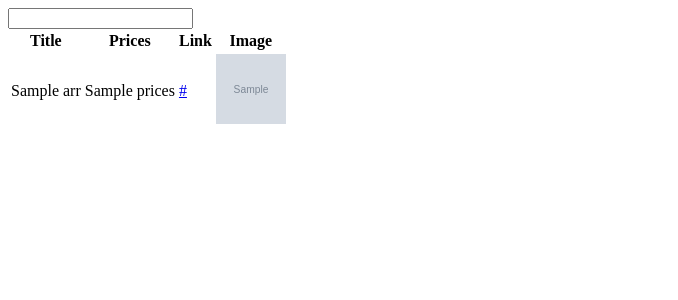
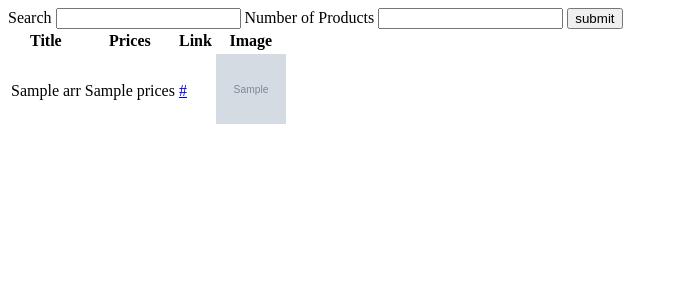
Before and after one commit to Q-Solutions/Google-Scrapper, a Flask app: template templates/index.html in a window 1280 px wide. Shown: the top 300 px of the page, without its empty margins (0-678 px from the left). Run offline with Flask 2, Linux system fonts and the light colour scheme; the template is opened without the code that fills it: values that come from a table or form of the project are taken from there, most other values are stand-ins (such as "Sample title", 1, 10 or a date in 2020); grey boxes marked "Sample" are stand-in pictures.

Commit message:
second commit

```diff
--- a/forms.py
+++ b/forms.py
@@ -1,7 +1,8 @@
 from flask_wtf import FlaskForm
-from flask import session
-from wtforms import StringField
+from wtforms import StringField, IntegerField, SubmitField
 from wtforms.validators import DataRequired
 
-class AddHours(FlaskForm):
-    pass
+class Search(FlaskForm):
+    search = StringField('Search', validators=[(DataRequired())])
+    count = IntegerField('Number of Products', validators=[(DataRequired())])
+    submit = SubmitField('submit')
--- a/main.py
+++ b/main.py
@@ -1,59 +1,67 @@
 from flask import render_template,request
 import requests, json
+from forms import Search
 from bs4 import BeautifulSoup
 from config import scrapper
 
 @scrapper.route('/',methods=['GET','POST'])
 def index():
+    form = Search()
     if request.method == "POST":
-        query = request.form["search"]
+        query = request.form.get("search")
+        count = form.count.data
         query = query.replace(' ', '+')
-        results = query_search(query)
-        # final_arr = []
-        # while True:
-            # final_arr += results
-            # if (len(list) > 100):
-            #     break
-        return render_template('index.html', arr=results)
-    return render_template('index.html')
+        final_arr = []
+        while True:
+            results = query_search(query, count)
+            final_arr += results
+            if (len(final_arr) > 100):
+                break
+        print("final count: ", len(final_arr))
+        return render_template('index.html',form=form, arr=final_arr)
+    return render_template('index.html', form=form)
 
-@scrapper.route('/api',methods=['GET','POST'])
+@scrapper.route('/api/search',methods=['GET','POST'])
 def api():
-    query = request.args.get('search')
+    query = request.args.get('k')
     count = request.args.get('count')
+    count = int(count)
     query = query.replace(' ', '+')
-    # final_arr = []
-    # while True:
-    results = query_search(query)
-    # final_arr += results
-    # if (len(list) > 100):
-    #     break
-    result_json = json.dumps(results)
+    final_arr = []
+    while True:
+        results = query_search(query, count)
+        final_arr += results
+        if (len(final_arr) > count):
+            break
+    result_json = json.dumps(final_arr)
+    print("final count: ",len(final_arr))
     return result_json
 
-def query_search(query):
+def query_search(query, count):
     results = []
-    URL = f"https://shopping.google.com/search?q={query}"
+    URL = f"https://shopping.google.com/search?q={query}&start={count}"
     USER_AGENT = "Mozilla/5.0 (Macintosh; Intel Mac OS X 10.14; rv:65.0) Gecko/20100101 Firefox/65.0"
     headers = {"user-agent": USER_AGENT}
     resp = requests.get(URL, headers=headers)
-    print(resp)
     if resp.status_code == 200:
         soup = BeautifulSoup(resp.content, "html.parser")
         for g in soup.find_all('article'):
             anchors = g.find_all('a')
             arr = g.find_all('div')
-            link = anchors[0]['href']
-            prices = anchors[0].find('div').find('span').text
-            title = arr[4].find('div').text
-            img = arr[2].find('img')['src']
-            item = {
-                "prices": prices,
-                "link": link,
-                "title": title,
-                "image": img
-            }
-            results.append(item)
+            try:
+                link = anchors[0]['href']
+                title = arr[4].find('div').text
+                prices = anchors[0].find('div').find('div').find('div').text
+                img = arr[2].find('img')['src']
+                item = {
+                    "title": title,
+                    "prices": prices,
+                    "link": link,
+                    "image": img
+                }
+                results.append(item)
+            except Exception as e:
+                print(e)
     return results
 
 
--- a/templates/index.html
+++ b/templates/index.html
@@ -5,8 +5,14 @@
     <title>Scrapper</title>
 </head>
 <body>
+
     <form method="POST">
-        <input type="text" name="search" class="search">
+        {{ form.hidden_tag() }}
+        {{ form.search.label }}
+        {{ form.search() }}
+            {{ form.count.label }}
+            {{ form.count() }}
+            {{ form.submit() }}
     </form>
     <div class="list">
         <table class="">
```
Also changed, not shown: requirements.txt (added, +34 -0 lines).
